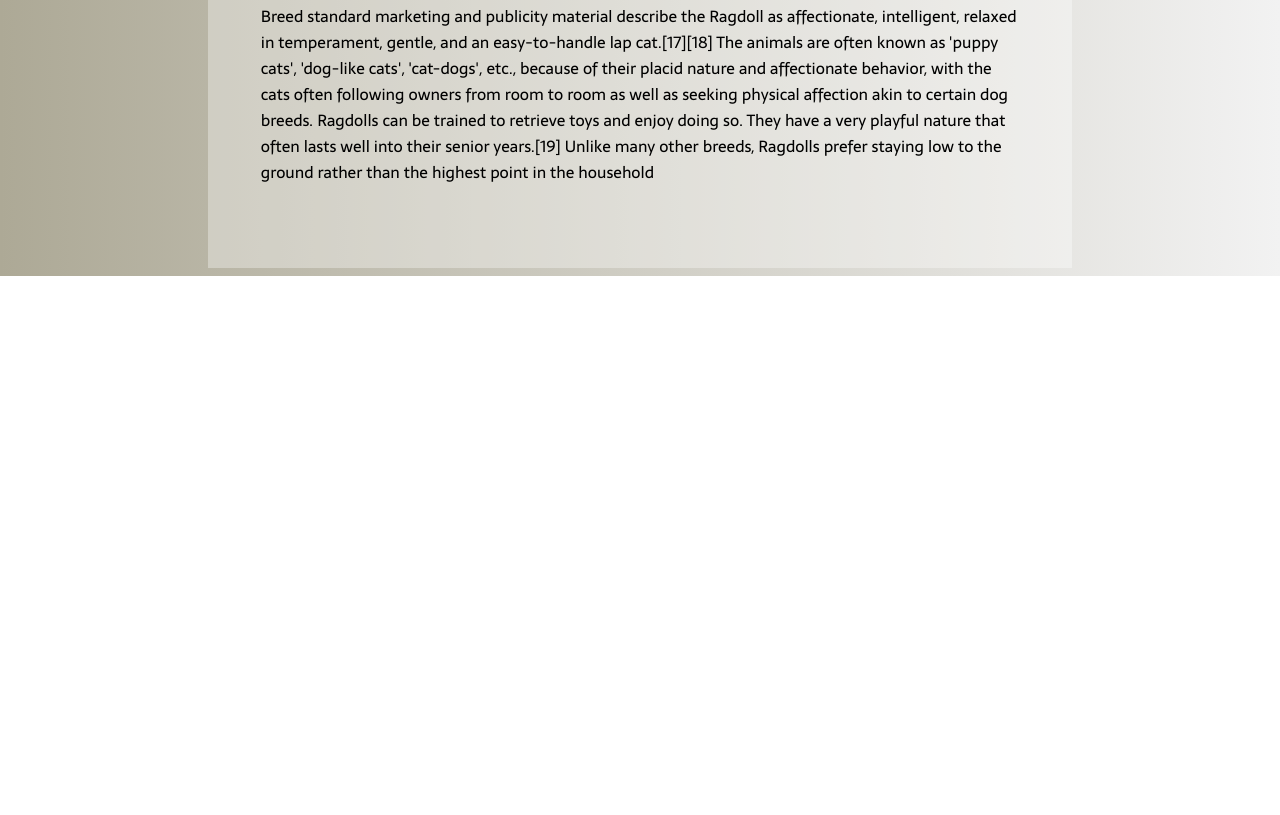
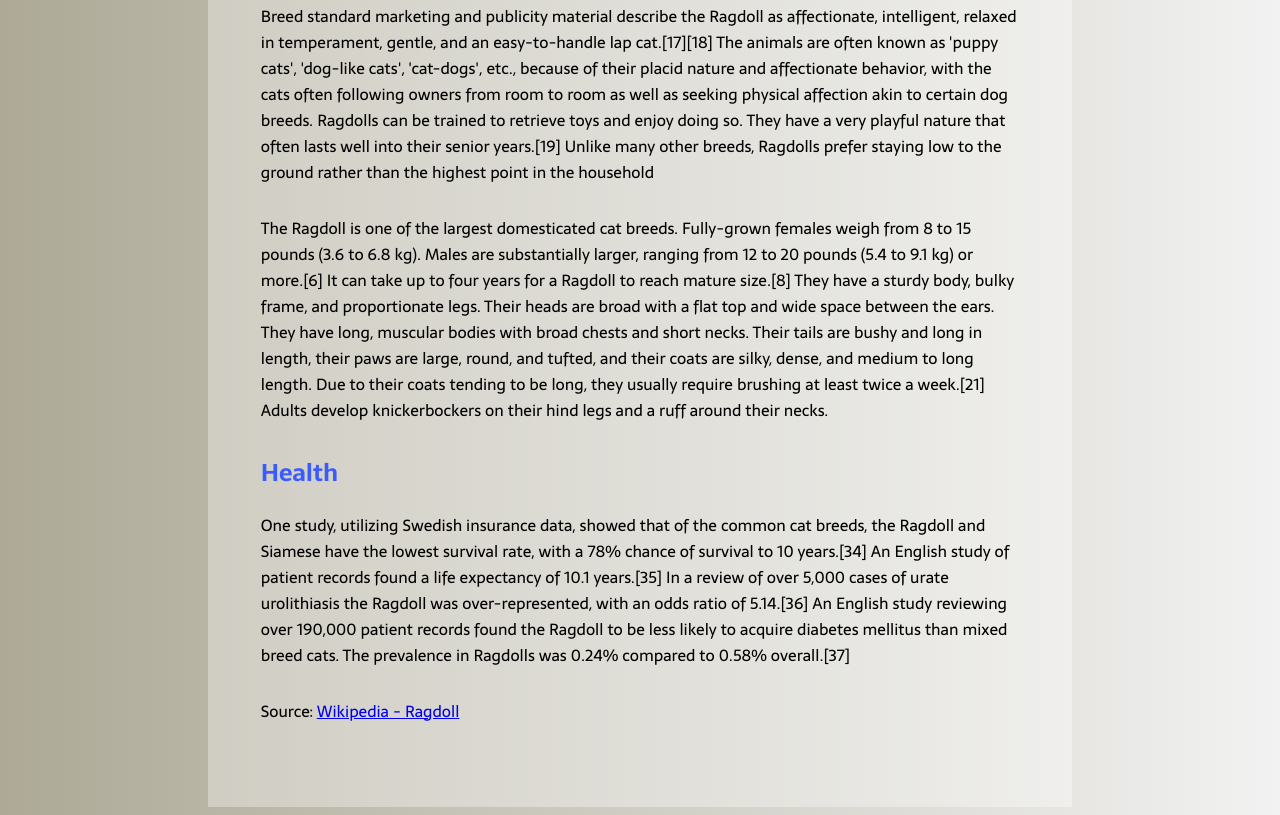
Before and after one commit to EmmyElvidge/typography-only, a plain HTML site: page index.html in a window 1280 px wide. Shown: the part 1248-2063 px from the top of the page. Before the commit the page ends 1524 px from the top, so only its background shows below. Drawn offline with Linux system fonts and the light colour scheme; a web font is replaced by a local one.

Commit message:
information

```diff
--- a/index.html
+++ b/index.html
@@ -65,4 +65,14 @@
 
     <p>The Ragdoll has been known to have a very floppy and calm nature, with claims that these characteristics have been passed down from the Persian and Birman breeds. Opinions vary as to whether this trait might be the result of genetic mutation or merely an instinctive reaction from being picked up as kittens by their mother.[13][14][15] The extreme docility of some individuals has led to the myth that Ragdolls are pain resistant. Some breeders in Britain have tried to breed away from the limpness owing to concerns that extreme docility 'might not be in the best interests of the cat'</p>
  <p>Breed standard marketing and publicity material describe the Ragdoll as affectionate, intelligent, relaxed in temperament, gentle, and an easy-to-handle lap cat.[17][18] The animals are often known as 'puppy cats', 'dog-like cats', 'cat-dogs', etc., because of their placid nature and affectionate behavior, with the cats often following owners from room to room as well as seeking physical affection akin to certain dog breeds. Ragdolls can be trained to retrieve toys and enjoy doing so. They have a very playful nature that often lasts well into their senior years.[19] Unlike many other breeds, Ragdolls prefer staying low to the ground rather than the highest point in the household</p>
+<p>The Ragdoll is one of the largest domesticated cat breeds. Fully-grown females weigh from 8 to 15 pounds (3.6 to 6.8 kg). Males are substantially larger, ranging from 12 to 20 pounds (5.4 to 9.1 kg) or more.[6] It can take up to four years for a Ragdoll to reach mature size.[8] They have a sturdy body, bulky frame, and proportionate legs. Their heads are broad with a flat top and wide space between the ears. They have long, muscular bodies with broad chests and short necks. Their tails are bushy and long in length, their paws are large, round, and tufted, and their coats are silky, dense, and medium to long length. Due to their coats tending to be long, they usually require brushing at least twice a week.[21] Adults develop knickerbockers on their hind legs and a ruff around their necks.
+
+</p>
+ <h2>Health</h2>
+
+ <p>One study, utilizing Swedish insurance data, showed that of the common cat breeds, the Ragdoll and Siamese have the lowest survival rate, with a 78% chance of survival to 10 years.[34] An English study of patient records found a life expectancy of 10.1 years.[35] In a review of over 5,000 cases of urate urolithiasis the Ragdoll was over-represented, with an odds ratio of 5.14.[36] An English study reviewing over 190,000 patient records found the Ragdoll to be less likely to acquire diabetes mellitus than mixed breed cats. The prevalence in Ragdolls was 0.24% compared to 0.58% overall.[37]</p>
+
+
+ <p>Source: <a href="https://en.wikipedia.org/wiki/Ragdoll" target="_blank">Wikipedia - Ragdoll</a></p>
+
 </main>
```
